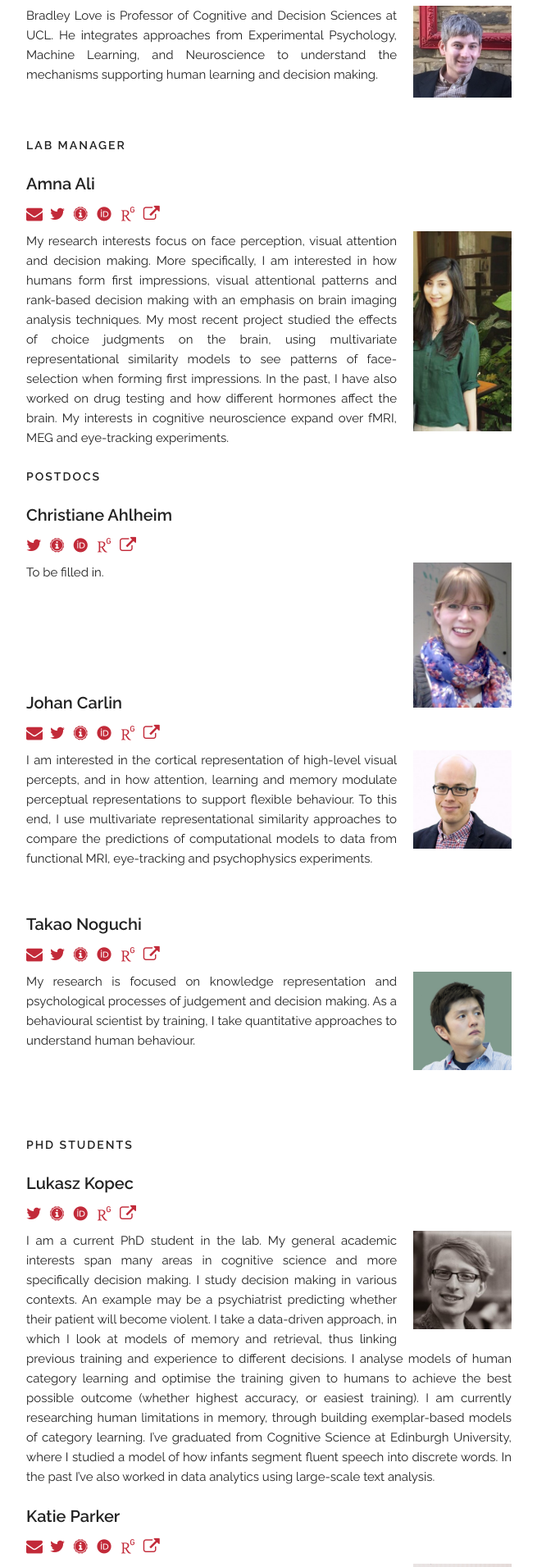
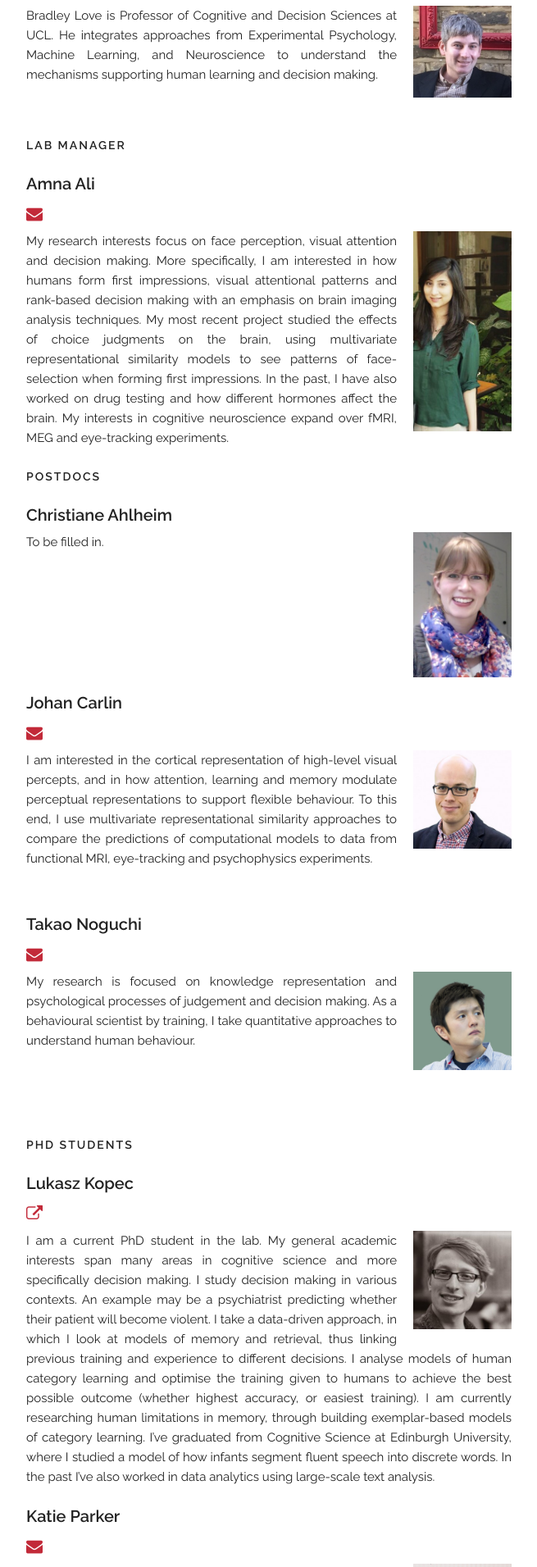
Before and after one commit to lovebc/lovebc.github.io, a Jekyll site: the page built from lab.html, in a window 1280 px wide. Shown: the part 1096-3007 px from the top of the page at 82% size, without its empty margins (416-1071 px from the left). Built offline with Jekyll 4.4.1, drawn with Linux system fonts in a browser that asks for light colours; nearby versions of some CDN libraries; some web fonts are replaced; comment, search, counter and statistics services are not loaded.

Commit message:
Update lab.html

```diff
--- a/lab.html
+++ b/lab.html
@@ -55,27 +55,27 @@ layout: lab
                               <i class="fa fa-github"></i></a></li>
       		      {% endif %}
 
-      		      {% if person.twitter != empty %}
+      		      {% if person.twitter != nil %}
                   	      <li><a href="//twitter.com/{{ person.twitter }}" title="Follow {{ person.name }} on Twitter" style="text-decoration:none">
                               <i class="fa fa-twitter"></i></a></li>
       		      {% endif %}
 
-      		      {% if person.impactstory != empty %}
+      		      {% if person.impactstory != nil %}
                            <li><a href="//impactstory.org/u/{{ person.impactstory }}" title="View {{ person.name }}'s Impactstory" style="text-decoration:none">
                               <i class="ai ai-impactstory"></i></a></li>
       		      {% endif %}
 
-      		      {% if person.orcid != empty %}
+      		      {% if person.orcid != nil %}
                               <li><a href="//orcid.org/{{ person.orcid }}" title="View {{ person.name }}'s ORCID profile" style="text-decoration:none">
                               <i class="ai ai-orcid"></i></a></li>
       		      {% endif %}
 
-      		      {% if person.researchgate != empty %}
+      		      {% if person.researchgate != nil %}
                               <li><a href="//www.researchgate.net/profile/{{ person.researchgate }}" title="Follow {{ person.name }} on ResearchGate" style="text-decoration:none">
                               <i class="ai ai-researchgate"></i></a></li>
       		      {% endif %}
 
-      		      {% if person.website != empty %}
+      		      {% if person.website != nil %}
                               <li><a
                               href="{{ person.website }}" title="Visit {{ person.name }}'s website" style="text-decoration:none">
                               <i class="fa fa-external-link"></i></a></li>
```
Lines whose indentation alone changed are shown as unchanged.
